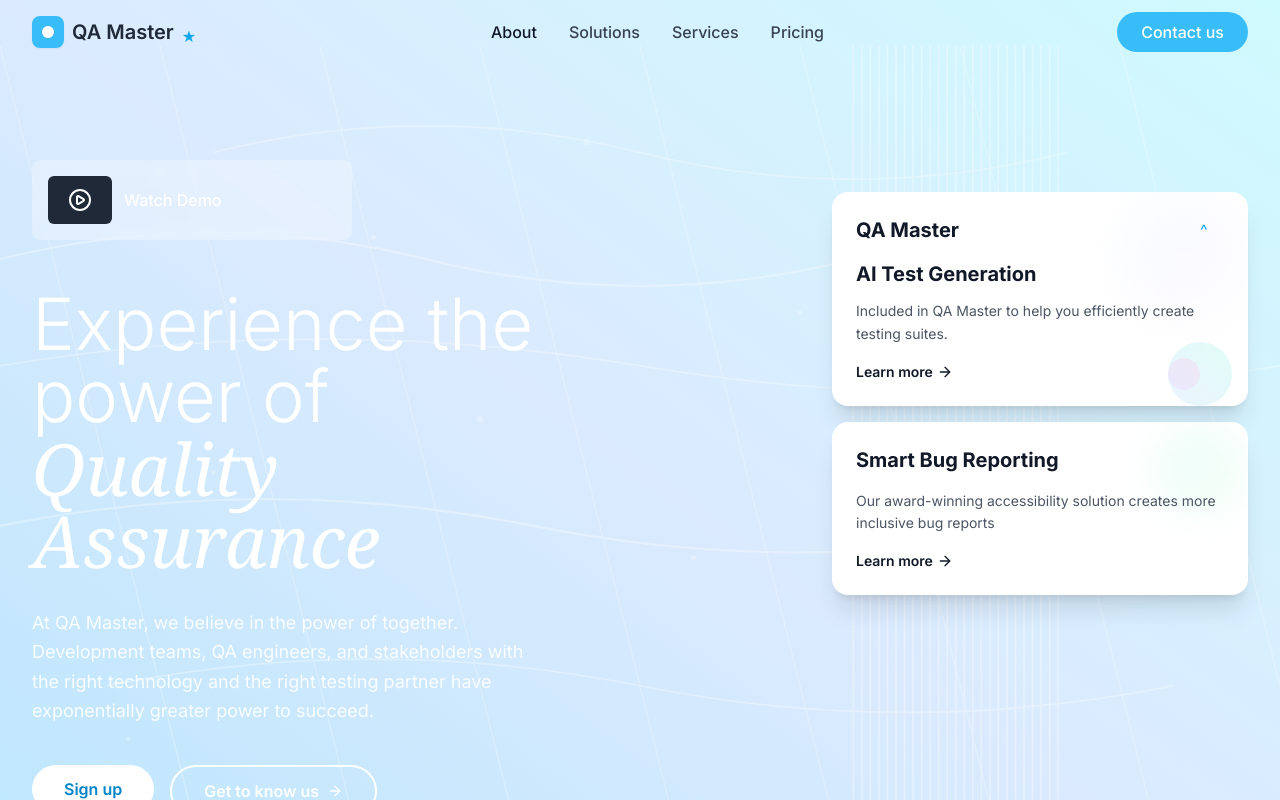
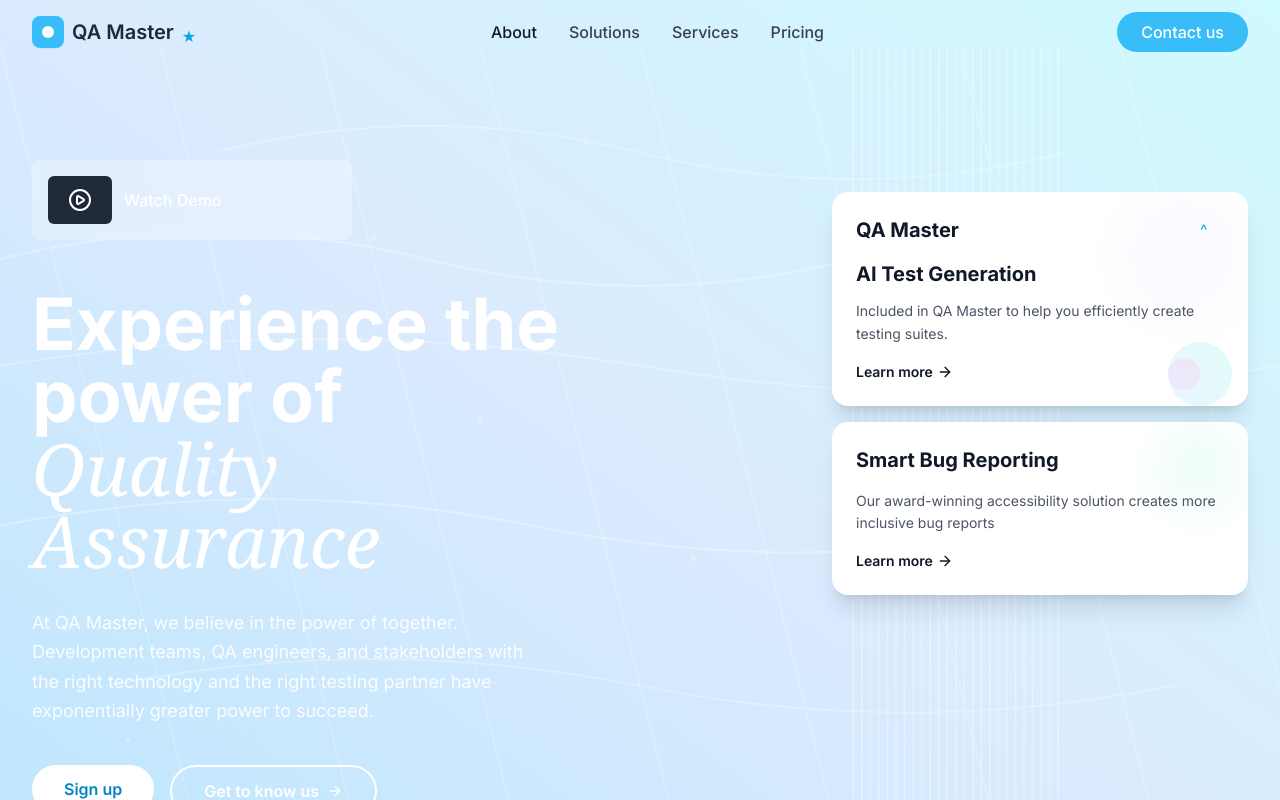
Before and after one commit to ktruong0712/demo-qa-ui, a Next.js app: page / in a window 1280 px wide. Shown: the top 800 px of the page. Built offline with nearby package versions, Linux system fonts and the light colour scheme; a web font is replaced by a local one.

Commit message:
Make 'Experience the power of' text bold in hero section

```diff
--- a/src/components/HeroSection.tsx
+++ b/src/components/HeroSection.tsx
@@ -119,8 +119,8 @@ const HeroSection = () => {
               transition={{ delay: 0.2, duration: 0.8 }}
               className="text-5xl lg:text-7xl font-light text-white leading-tight mb-8"
             >
-              <span className="block">Experience the</span>
-              <span className="block">power of </span>
+              <span className="block font-bold">Experience the</span>
+              <span className="block font-bold">power of </span>
               <span className="block italic font-serif">Quality Assurance</span>
             </motion.h1>
 
```
